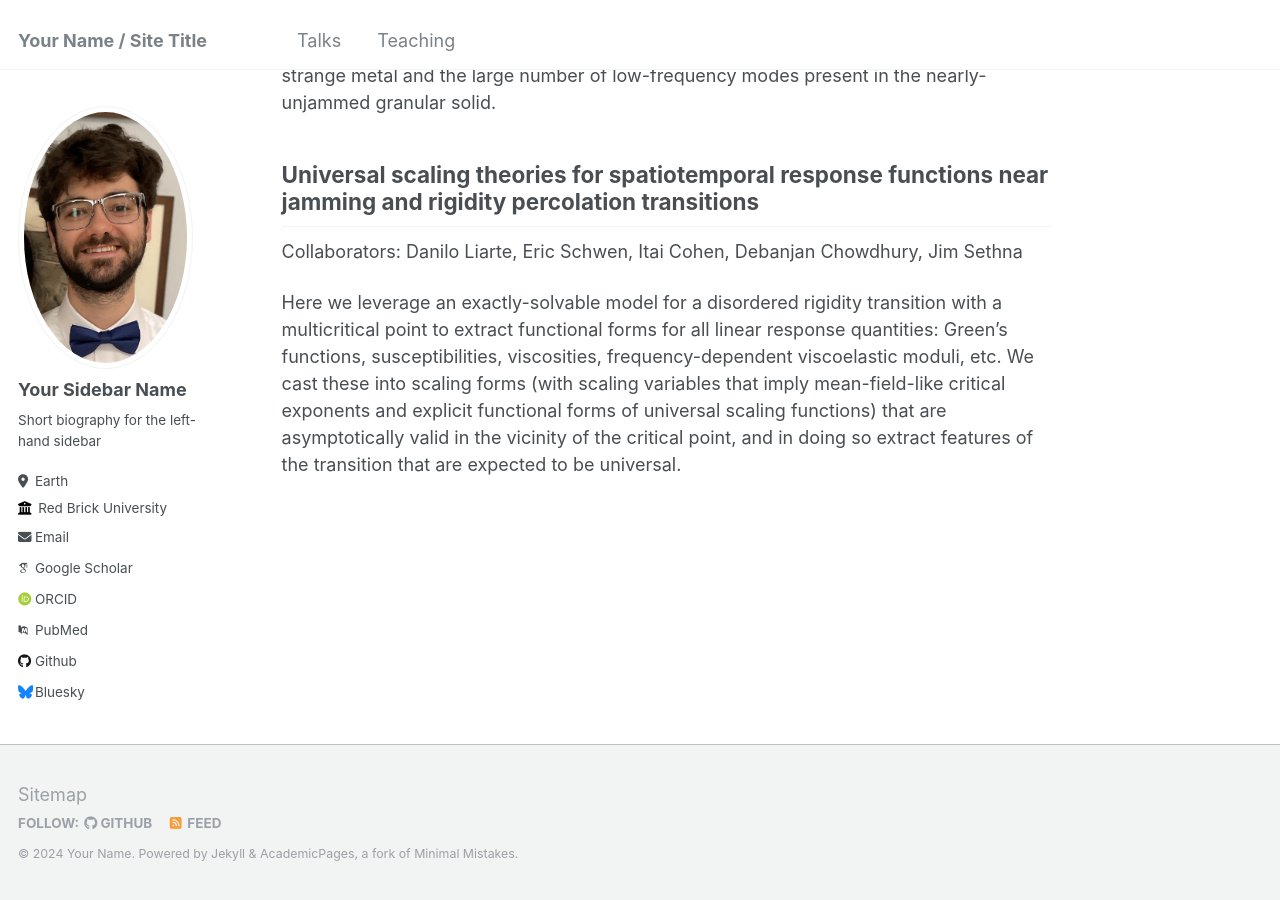
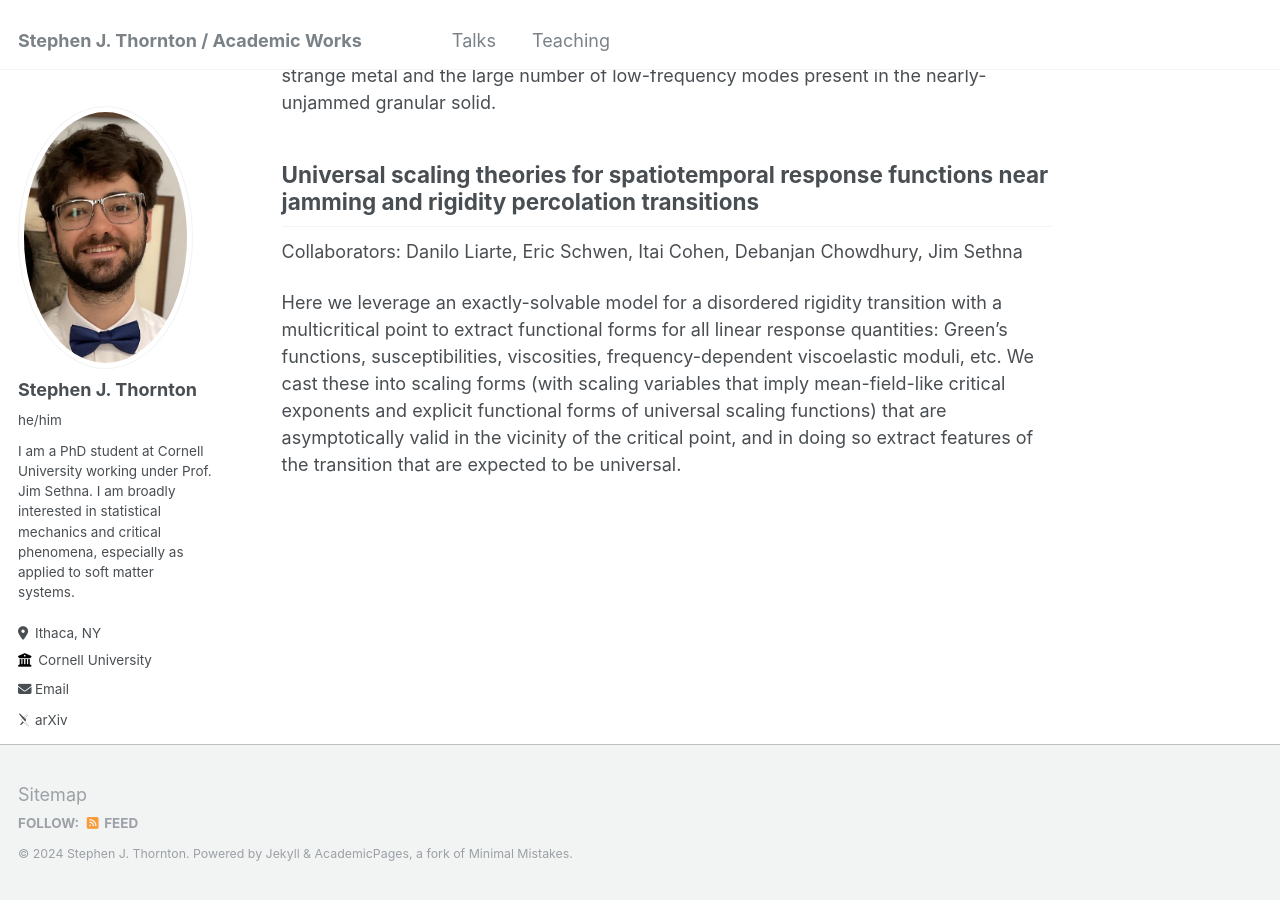
Before and after one commit to stephen-thornton/stephen-thornton.github.io, a Jekyll site: the page built from _pages/about.md, in a window 1280 px wide and 900 px high, scrolled down 1939 px. Built offline with Jekyll 4.4.1, drawn with Linux system fonts in a browser that asks for light colours; some web fonts are replaced.

Commit message:
Update _config.yml

```diff
--- a/_config.yml
+++ b/_config.yml
@@ -8,13 +8,13 @@
 
 # Basic Site Settings
 locale                   : "en-US"
-title                    : "Your Name / Site Title"
+title                    : "Stephen J. Thornton / Academic Works"
 title_separator          : "-"
-name                     : &name "Your Name"
-description              : &description "personal description"
-url                      : https://academicpages.github.io # the base hostname & protocol for your site e.g. "https://mmistakes.github.io"
+name                     : &name "Stephen J. Thornton"
+description              : &description "A website with some of my research work."
+url                      : https://stephen-thornton.github.io # the base hostname & protocol for your site e.g. "https://mmistakes.github.io"
 baseurl                  : "" # the subpath of your site, e.g. "/blog"
-repository               : "academicpages/academicpages.github.io"
+repository               : "stephen-thornton.github.io"
 
 # Site Author - The following control what appear as part of the author content on the side bar.
 #               If a field is blank the icon and link will not appear, otherwise it will be shown.
@@ -22,33 +22,33 @@ repository               : "academicpages/academicpages.github.io"
 author:
   # Biographic information
   avatar           : "profile.png"
-  name             : "Your Sidebar Name"
-  pronouns         : # example: "she/her"
-  bio              : "Short biography for the left-hand sidebar"
-  location         : "Earth"
-  employer         : "Red Brick University"
+  name             : "Stephen J. Thornton"
+  pronouns         : "he/him"
+  bio              : "I am a PhD student at Cornell University working under Prof. Jim Sethna. I am broadly interested in statistical mechanics and critical phenomena, especially as applied to soft matter systems."
+  location         : "Ithaca, NY"
+  employer         : "Cornell University"
   uri              : # URL
-  email            : "none@example.org"
+  email            : "sjt95 [at] cornell.edu"
 
   # Academic websites
-  arxiv            : # URL - Update with the correct link to your profile
-  googlescholar    : "https://scholar.google.com/citations?user=PS_CX0AAAAAJ"
+  arxiv            : ""
+  googlescholar    : "https://scholar.google.com/citations?user=nmrn_k0AAAAJ&hl=en"
   impactstory      : # URL
-  orcid            : "http://orcid.org/yourorcidurl"
+  orcid            : "https://orcid.org/0000-0002-9325-2586"
   semantic         : # URL
-  pubmed           : "https://www.ncbi.nlm.nih.gov/pubmed/?term=john+snow"
+  pubmed           : # URL
   researchgate     : # URL
 
   # Repositories and software development
   bitbucket        : # Username - Update with your username on the site
   codepen          : # Username
   dribbble         : # Username
-  github           : "academicpages"
+  github           : # URL
   kaggle           : # Username
   stackoverflow    : # User number or user number and name (i.e., use "1" or "1/jeff-atwood")
 
   # Social media
-  bluesky          : "bsky.app" # Replace this with you Bluesky username
+  bluesky          : # Username
   facebook         : # Username
   flickr           : # Username
   foursquare       : # Username
```
